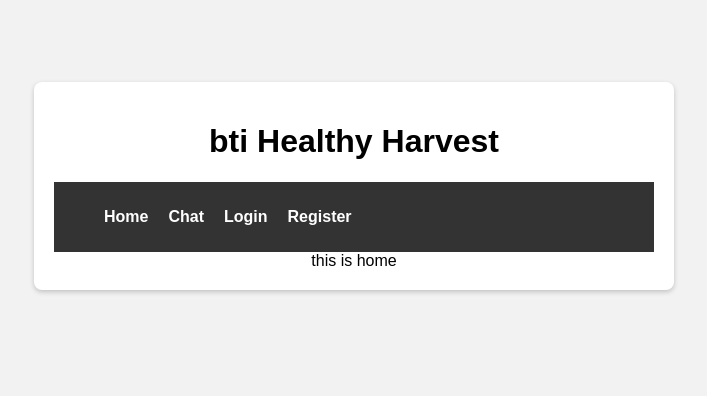
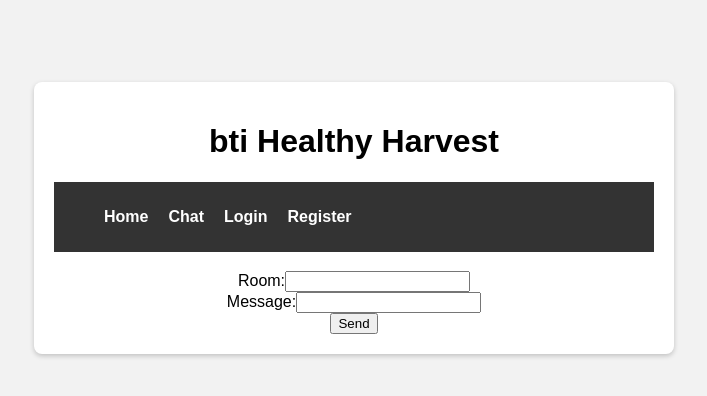
Before and after one commit to nishanmazumder/livechat, a React (Vite) app in the folder client/: page / in a window 1280 px wide. Shown: the top 396 px of the page, without its empty margins (286-993 px from the left). Built offline with nearby package versions, Linux system fonts and the light colour scheme; no server answers.

Commit message:
single panel added

```diff
--- a/client/src/App.jsx
+++ b/client/src/App.jsx
@@ -61,7 +61,7 @@ function App() {
 
           <Routes>
             <Route path='/' element={<Home />} />
-            <Route
+            {/* <Route
               path='/chat'
               element={
                 <ProtectedRoute>
@@ -70,7 +70,7 @@ function App() {
               }
             />
             <Route path='/login' element={<LoginForm />} />
-            <Route path='/register' element={<RegisterForm />} />
+            <Route path='/register' element={<RegisterForm />} /> */}
           </Routes>
         </Router>
       </div>
--- a/client/src/Home.jsx
+++ b/client/src/Home.jsx
@@ -1,3 +1,62 @@
-export default function Home() {
-  return 'this is home';
-}
+import { useEffect, useMemo, useState } from 'react';
+import { io } from 'socket.io-client';
+
+const Home = () => {
+  //  const socket = useMemo(() => io('http://localhost:3000'), []); // 5173
+  const socket = io('http://localhost:3000'); // 5173
+  const [userId, setUserID] = useState('');
+  const [sender, setSender] = useState('');
+  const [message, setMessage] = useState('');
+  const [messages, setMessages] = useState([]);
+
+  useEffect(() => {
+    socket.on('connect', () => {
+      setUserID(socket.id);
+      console.log('connected', socket.id);
+    });
+
+    socket.on('send', (msg) => {
+      setMessages((prvMessage) => [...prvMessage, msg]);
+    });
+
+    return () => socket.disconnect();
+  }, []);
+
+  const handleSend = () => {
+    console.log('Console Send Data!');
+    socket.emit('message', { id: sender, msg: message });
+  };
+
+  return (
+    <>
+      <h3>{userId}</h3>
+      <div>
+        <div htmlFor='roomId'>
+          Room:
+          <input
+            id='roomId'
+            type='text'
+            value={sender}
+            onChange={(e) => setSender(e.target.value)}
+          />
+        </div>
+        <div htmlFor='roomId'>
+          Message:
+          <input
+            id='msgId'
+            type='text'
+            value={message}
+            onChange={(e) => setMessage(e.target.value)}
+          />
+        </div>
+        <button onClick={handleSend}>Send</button>
+      </div>
+
+      <div>
+        {messages.map(msg => msg)}
+      </div>
+    </>
+  );
+};
+
+export default Home;
--- a/client/src/main.jsx
+++ b/client/src/main.jsx
@@ -4,7 +4,7 @@ import './index.css';
 import App from './App.jsx';
 
 createRoot(document.getElementById('root')).render(
-  <StrictMode>
+  // <StrictMode>
     <App />
-  </StrictMode>
+  // </StrictMode>
 );
```
Also changed, not shown: 1 other file (tests, documents, lock files or other folders).
